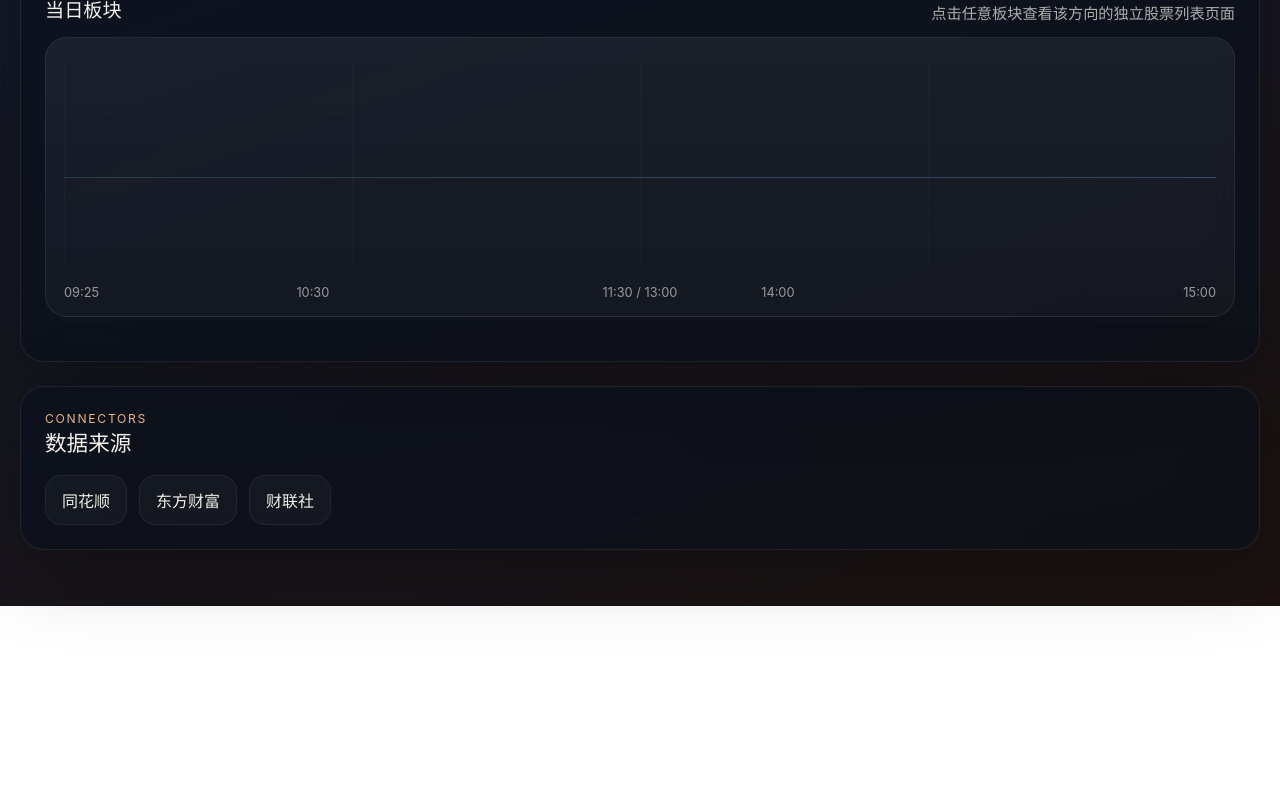
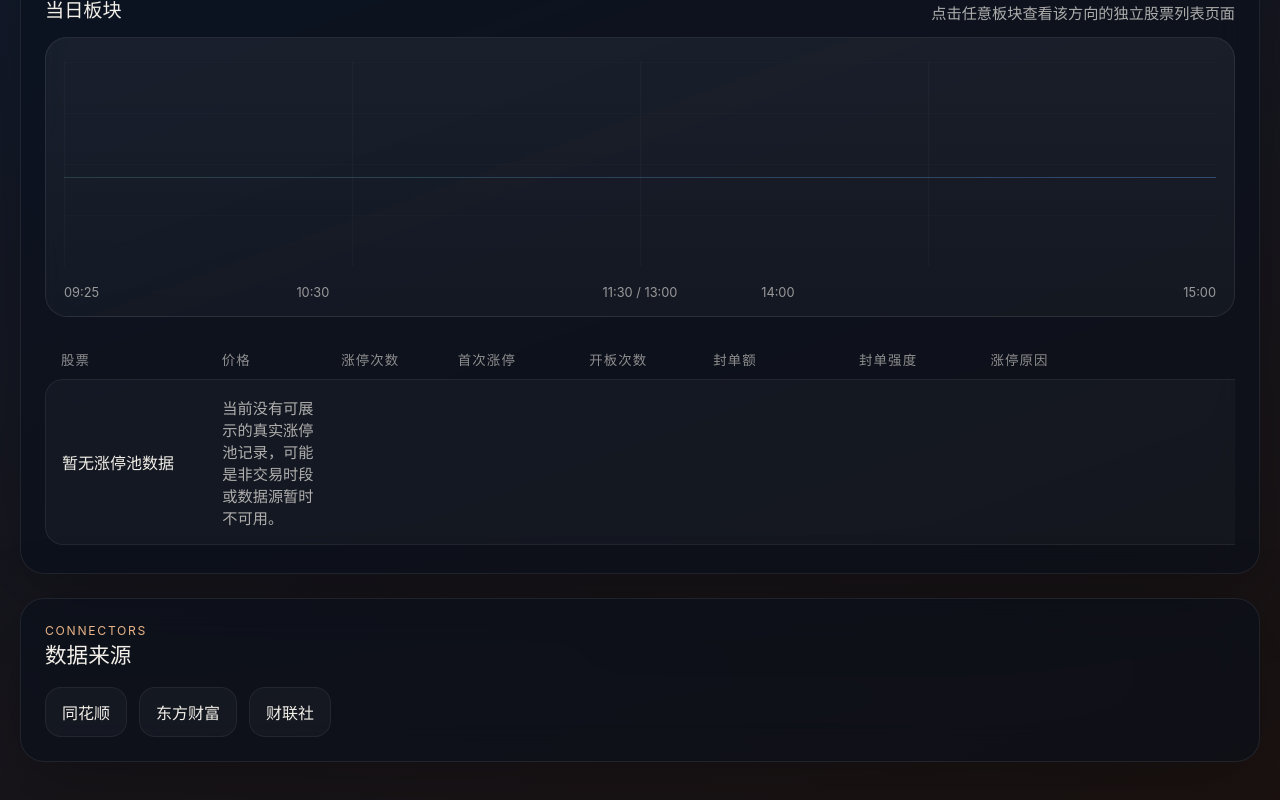
Before and after one commit to jesray1192-tempo/investpilot-dashboard, a React (Vite) app: page / in a window 1280 px wide. Shown: the part 1369-2169 px from the top of the page. Before the commit the page ends 1975 px from the top, so only its background shows below. Built offline with nearby package versions, Linux system fonts and the light colour scheme.

Commit message:
Restore homepage limit-up stock list

```diff
--- a/src/App.tsx
+++ b/src/App.tsx
@@ -920,6 +920,46 @@ export default function App() {
                             ))}
                           </div>
                         </div>
+                      </div>
+                      <div className="table-scroll">
+                        <div className="limitup-head">
+                          <span>股票</span>
+                          <span>价格</span>
+                          <span>涨停次数</span>
+                          <span>首次涨停</span>
+                          <span>开板次数</span>
+                          <span>封单额</span>
+                          <span>封单强度</span>
+                          <span>涨停原因</span>
+                        </div>
+                        {limitUpStocks.map((stock) => (
+                          <div className="limitup-row" key={stock.code}>
+                            <FieldValue
+                              label="股票"
+                              value={
+                                <>
+                                  <strong>{stock.name}</strong>
+                                  <small>{stock.code}</small>
+                                </>
+                              }
+                            />
+                            <FieldValue label="价格" value={currency(stock.price)} />
+                            <FieldValue label="涨停次数" value={`${stock.limitUpCount} 次`} />
+                            <FieldValue label="首次涨停" value={stock.firstLimitUpTime} />
+                            <FieldValue label="开板次数" value={`${stock.openBoardCount} 次`} />
+                            <FieldValue label="封单额" value={stock.sealAmount} />
+                            <FieldValue label="封单强度" value={stock.sealStrength} />
+                            <FieldValue label="涨停原因" value={stock.reason} />
+                          </div>
+                        ))}
+                        {!limitUpLoading && limitUpStocks.length === 0 && (
+                          <div className="limitup-row">
+                            <strong>暂无涨停池数据</strong>
+                            <span className="topbar-note">
+                              当前没有可展示的真实涨停池记录，可能是非交易时段或数据源暂时不可用。
+                            </span>
+                          </div>
+                        )}
                       </div>
                     </div>
                   )
```
